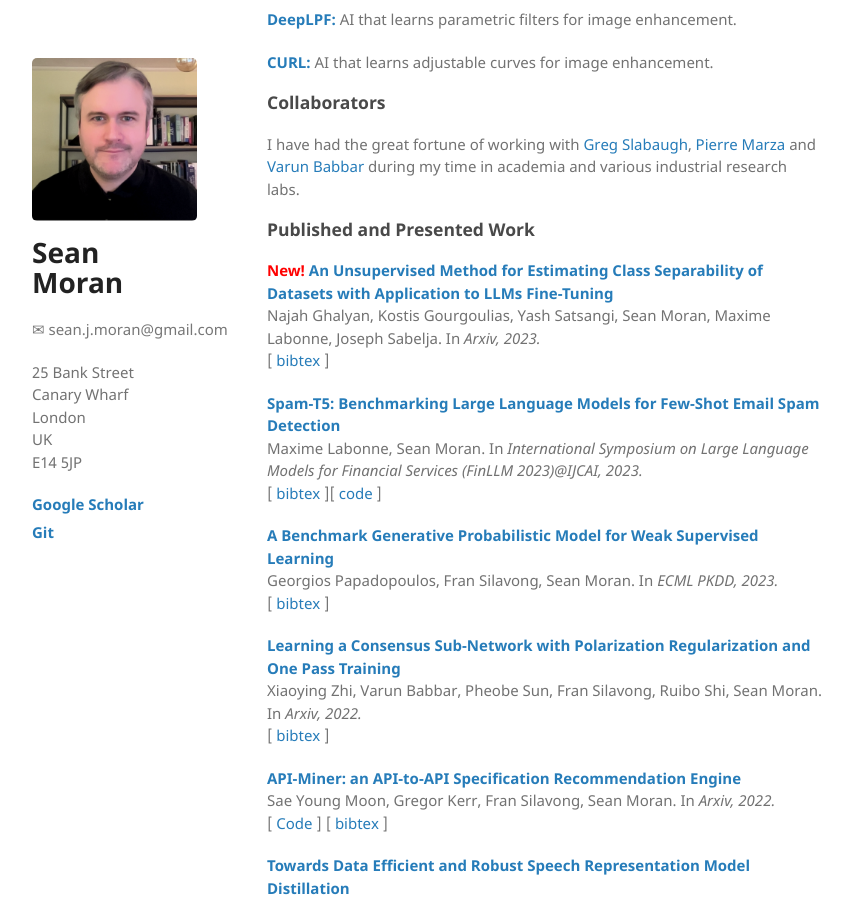
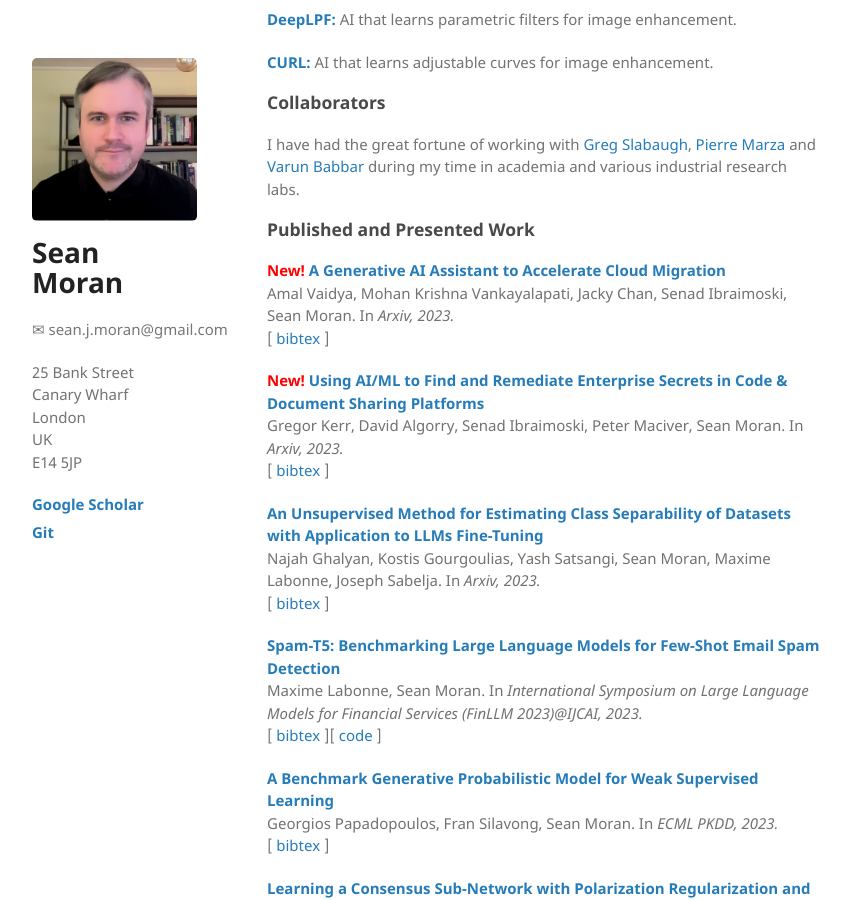
Before and after one commit to sjmoran/sjmoran.github.io, a Jekyll site: the page built from index.html, in a window 1280 px wide and 900 px high, scrolled down 1111 px. Shown: the whole window, without its empty margins (26-876 px from the left). Built offline with Jekyll 4.4.1, drawn with Linux system fonts in a browser that asks for light colours.

Commit message:
Update index.html

```diff
--- a/index.html
+++ b/index.html
@@ -52,7 +52,15 @@ I have had the great fortune of working with <a target="_blank" href="https://ww
 
 </p><h3 id="published-and-presented-work">Published and Presented Work</h3>
 
-<p><strong><span style='color:red'>New! </span><a target="_blank" href="https://arxiv.org/abs/2305.15016">
+<p><strong><span style='color:red'>New! </span><a target="_blank" href="">
+A Generative AI Assistant to Accelerate Cloud Migration</a></strong><br />Amal Vaidya, Mohan Krishna Vankayalapati, Jacky Chan, Senad Ibraimoski, Sean Moran. In <em>Arxiv, 2023.</em><br />
+[ <a target="_blank" href="">bibtex</a> ] </p>
+
+<p><strong><span style='color:red'>New! </span><a target="_blank" href="">Using AI/ML to Find and Remediate Enterprise Secrets in Code & Document Sharing Platforms
+</a></strong><br />Gregor Kerr, David Algorry, Senad Ibraimoski, Peter Maciver, Sean Moran. In <em>Arxiv, 2023.</em><br />
+[ <a target="_blank" href="">bibtex</a> ] </p>
+
+<p><strong><a target="_blank" href="https://arxiv.org/abs/2305.15016">
 An Unsupervised Method for Estimating Class Separability of Datasets with Application to LLMs Fine-Tuning</a></strong><br />Najah Ghalyan, Kostis Gourgoulias, Yash Satsangi, Sean Moran, Maxime Labonne,
 Joseph Sabelja. In <em>Arxiv, 2023.</em><br />
 [ <a target="_blank" href="">bibtex</a> ] </p>
```
